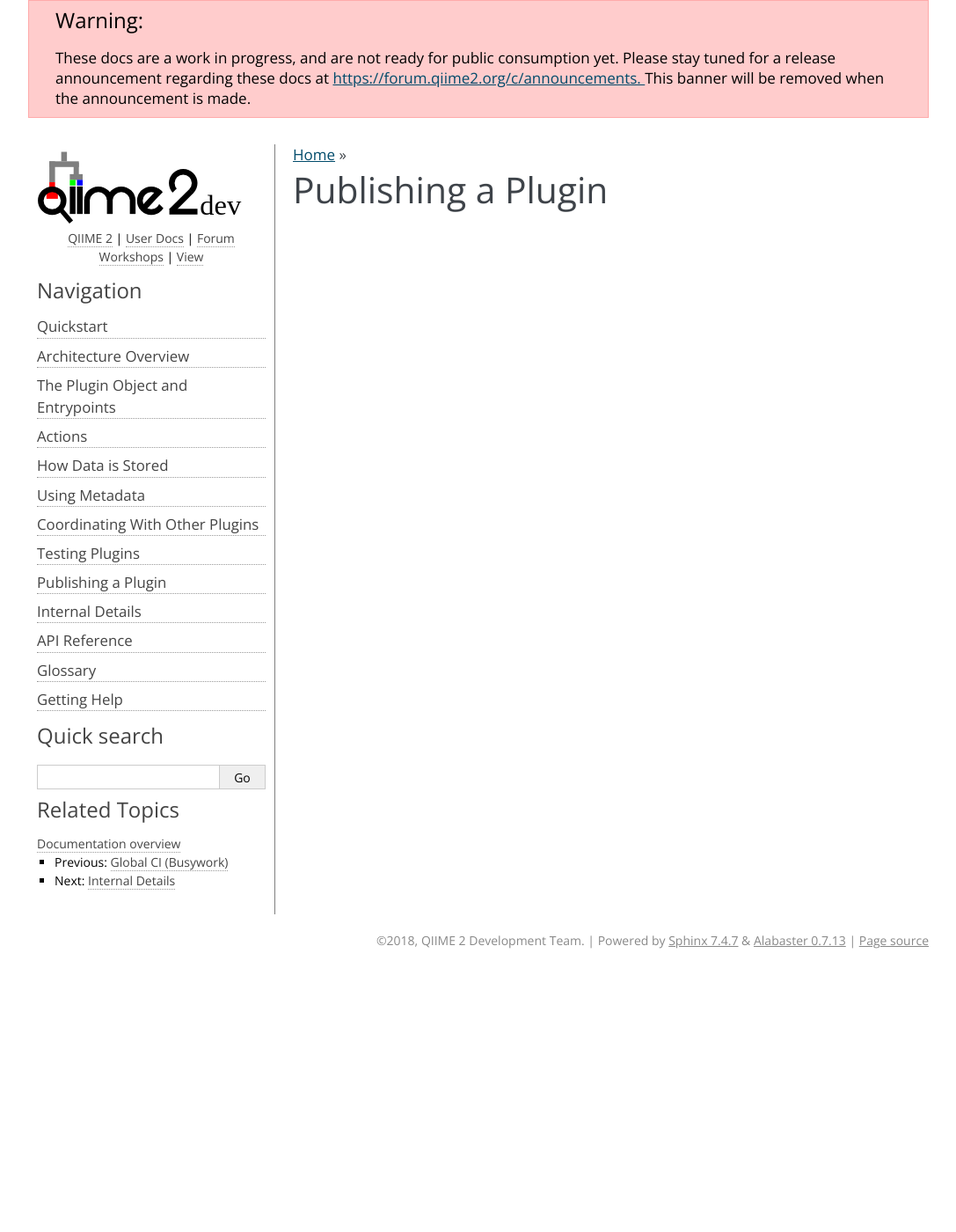
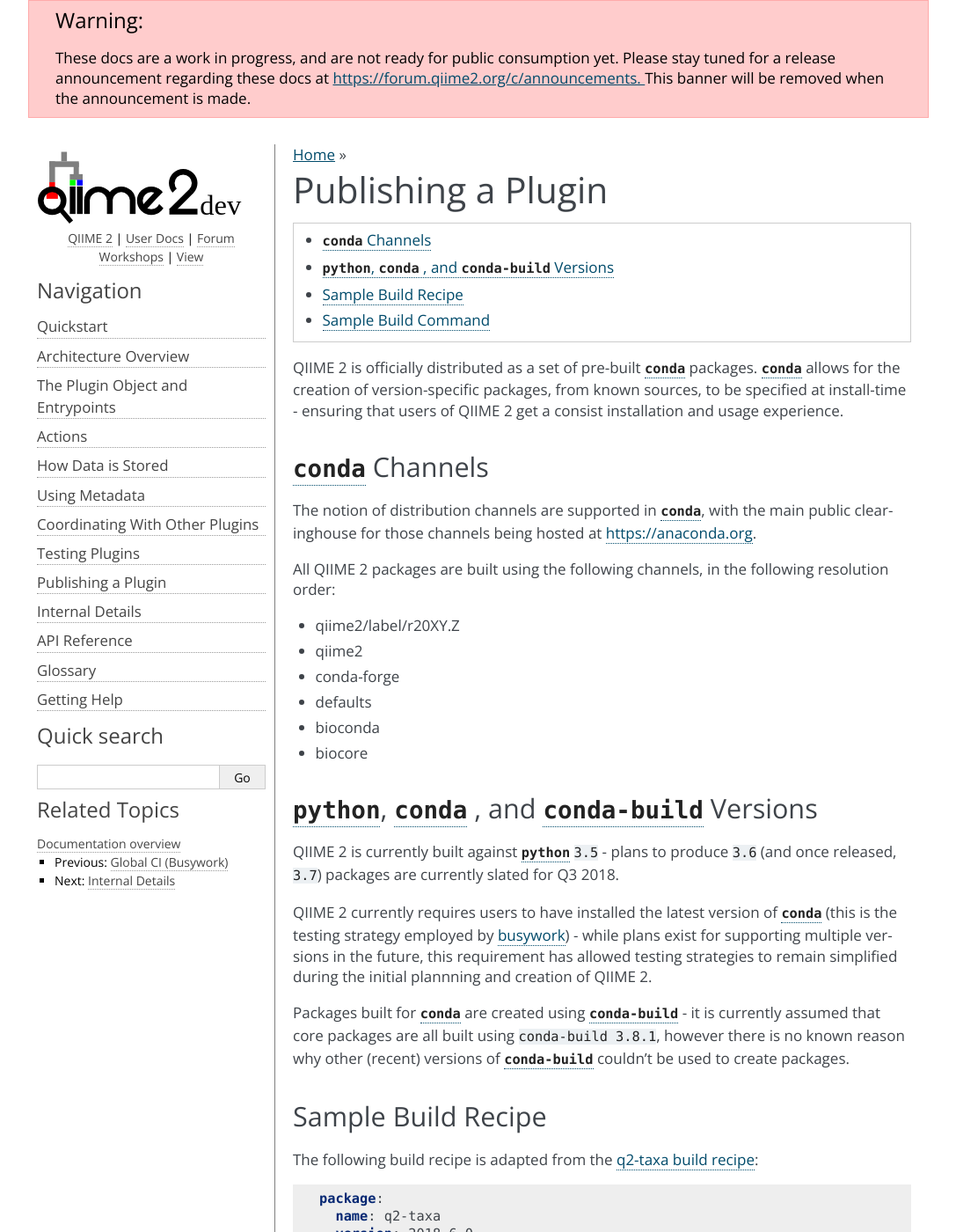
Before and after one commit to qiime2/dev-docs, a Sphinx documentation site: the page built from source/publishing/index.rst, in a window 1280 px wide and 1400 px high. Shown: the whole window at 88% size, without its empty margins (96-1183 px from the left). Built offline with Sphinx 7.4.7, drawn with Linux system fonts in a browser that asks for light colours; some of the changed text lies outside the part shown.

Commit message:
ENH: Simple "Publishing" doc; minor misc. tweaks

```diff
--- a/source/publishing/index.rst
+++ b/source/publishing/index.rst
@@ -1,2 +1,120 @@
 Publishing a Plugin
 ===================
+
+.. contents::
+   :local:
+
+QIIME 2 is officially distributed as a set of pre-built |conda|_ packages.
+|conda|_ allows for the creation of version-specific packages, from known
+sources, to be specified at install-time - ensuring that users of QIIME 2 get a
+consist installation and usage experience.
+
+|conda|_ Channels
+-----------------
+
+The notion of distribution channels are supported in |conda|_, with the main
+public clearinghouse for those channels being hosted at https://anaconda.org.
+
+All QIIME 2 packages are built using the following channels, in the following
+resolution order:
+
+- qiime2/label/r20XY.Z
+- qiime2
+- conda-forge
+- defaults
+- bioconda
+- biocore
+
+|python|_, |conda|_ , and |conda-build|_ Versions
+-------------------------------------------------
+
+QIIME 2 is currently built against |python|_ ``3.5`` - plans to produce ``3.6``
+(and once released, ``3.7``) packages are currently slated for Q3 2018.
+
+QIIME 2 currently requires users to have installed the latest version of
+|conda|_ (this is the testing strategy employed by :doc:`busywork
+<../testing/busywork>`) - while plans exist for supporting multiple versions in
+the future, this requirement has allowed testing strategies to remain simplified
+during the initial plannning and creation of QIIME 2.
+
+Packages built for |conda|_ are created using |conda-build|_ - it is currently
+assumed that core packages are all built using ``conda-build 3.8.1``, however
+there is no known reason why other (recent) versions of |conda-build|_ couldn't
+be used to create packages.
+
+Sample Build Recipe
+-------------------
+
+The following build recipe is adapted from the `q2-taxa build recipe`_:
+
+.. code-block:: yaml
+
+   package:
+     name: q2-taxa
+     version: 2018.6.0
+
+   source:
+     path: ../..
+
+   build:
+     script: make install
+
+   requirements:
+     build:
+       - python 3.5*
+       - setuptools
+       - nodejs
+
+     run:
+       - python 3.5*
+       - setuptools
+       - pandas
+       - qiime2 2018.6.*
+       - q2templates 2018.6.*
+       - q2-types 2018.6.*
+
+   test:
+     imports:
+       - q2_taxa
+       - qiime2.plugins.taxa
+
+   about:
+     home: https://qiime2.org
+     license: BSD-3-Clause
+     license_family: BSD
+
+Sample Build Command
+--------------------
+
+The following build command is adapted from the `generic busywork build
+recipe`_:
+
+.. code-block:: bash
+
+   conda build -q \
+     # these local dependencies are probably not necessary for most plugins,
+     # but is common in the core plugins due to q2-types, and other
+     # wide-reaching plugins, changes often need to be coordinated across
+     # multiple plugins, so these local builds ensure those changes are
+     # available where necessary.
+     -c ./path/to/qiime2-local-build \
+     -c ./path/to/q2templates-local-build \
+     -c ./path/to/q2-types-local-build \
+     -c https://conda.anaconda.org/qiime2 \
+     -c https://conda.anaconda.org/conda-forge \
+     -c defaults \
+     -c https://conda.anaconda.org/bioconda \
+     -c https://conda.anaconda.org/biocore \
+     --override-channels \
+     --python 3.5 \
+     --output-folder ./path/to/output \
+     ci/recipe
+
+.. |conda| replace:: ``conda``
+.. _`conda`: https://conda.io/docs/
+.. |python| replace:: ``python``
+.. _`python`: https://python.org
+.. |conda-build| replace:: ``conda-build``
+.. _`conda-build`: https://conda.io/docs/user-guide/tasks/build-packages/recipe.html
+.. _`q2-taxa build recipe`: https://github.com/qiime2/q2-taxa/blob/master/ci/recipe/meta.yaml
+.. _`generic busywork build recipe`: https://github.com/qiime2/busywork/blob/master/ci/master/bin/build.sh
--- a/source/testing/index.rst
+++ b/source/testing/index.rst
@@ -12,7 +12,7 @@ Testing Plugins
 Testing a QIIME 2 :term:`plugin <Plugin>` is a snap with :class:`TestPluginBase
 <qiime2.plugin.testing.TestPluginBase>`!
 
-This test harness, and general testing strategies employed in QIIME 2 are best
+This test harness, and general testing strategies employed in QIIME 2, are best
 explained by example, and for that, links to actual test code are presented
 below.
 
```
Also changed, not shown: source/metadata.rst (+16 -16 lines).
